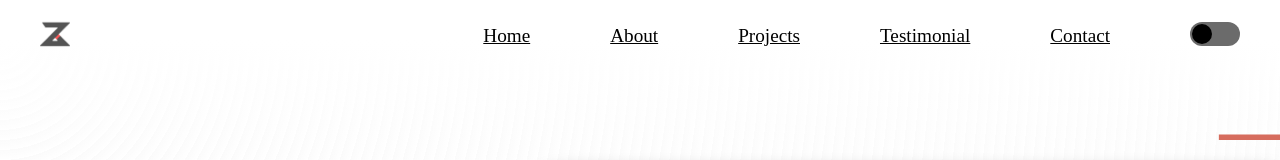
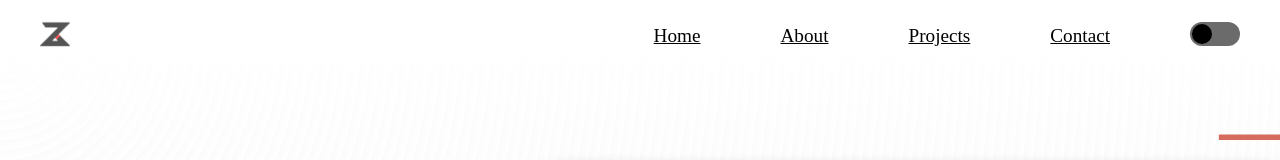
Before and after one commit to Wase-Zahin/portfolio, a React (Create React App) app: page / in a window 1280 px wide. Shown: the top 160 px of the page. Built offline with nearby package versions, Linux system fonts and the light colour scheme.

Commit message:
comment out

```diff
--- a/src/App.js
+++ b/src/App.js
@@ -16,7 +16,7 @@ function App() {
       <Hero></Hero>
       <About></About>
       <Projects></Projects>
-      <Testimonial></Testimonial>
+      {/* <Testimonial></Testimonial> */}
       <Contact></Contact>
       <Footer></Footer>
       <div className="overlay"></div>
--- a/src/components/layout/Header/Header.js
+++ b/src/components/layout/Header/Header.js
@@ -88,7 +88,7 @@ const Header = () => {
                   <li><Link to="hero" smooth={true} duration={500} spy={true} activeClass="active">Home</Link></li>
                   <li><Link to="about" smooth={true} duration={500} spy={true} activeClass="active">About</Link></li>
                   <li><Link to="projects" smooth={true} duration={500} spy={true} activeClass="active">Projects</Link></li>
-                  <li><Link to="testimonial" smooth={true} duration={500} spy={true} activeClass="active">Testimonial</Link></li>
+                  {/* <li><Link to="testimonial" smooth={true} duration={500} spy={true} activeClass="active">Testimonial</Link></li> */}
                   <li><Link to="contact" smooth={true} duration={500} spy={true} activeClass="active">Contact</Link></li>
                 </ul>
                 <Theme></Theme>
```
